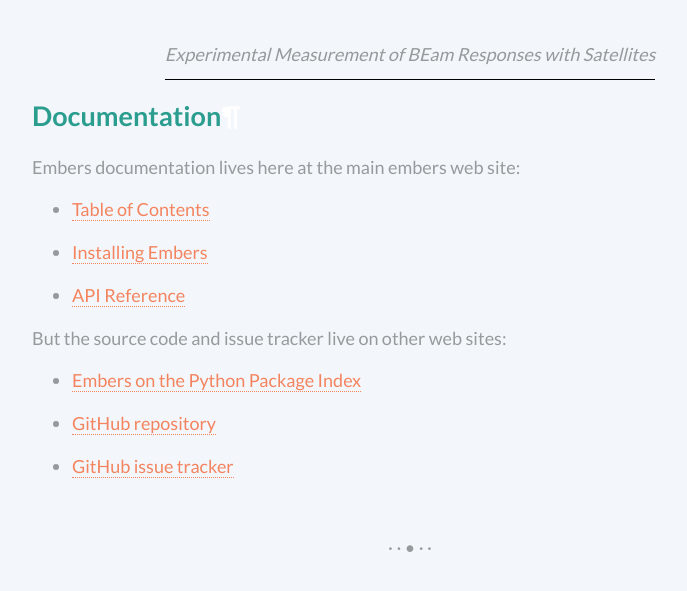
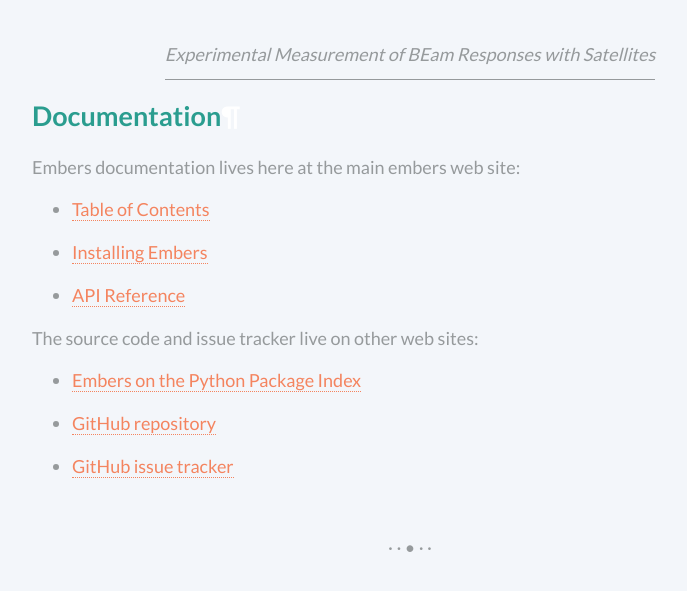
Before and after one commit to amanchokshi/EMBERS, a Sphinx documentation site: the page built from docs/index.rst, in a window 1280 px wide. Shown: the top 591 px of the page, without its empty margins (230-917 px from the left). Built offline with Sphinx 7.4.7, drawn with Linux system fonts in a browser that asks for light colours.

Commit message:
Satisfied with colorscheme. Fixed couple of docstrings

```diff
--- a/docs/_static/style.css
+++ b/docs/_static/style.css
@@ -82,7 +82,7 @@
 }
 h1, h2, h3 {
     font-family: "Lato-Bold";
-    color: #2a9d8f;
+    color: #2A9D8F;
 }
 #embers h1 {
     margin-bottom: 0;
@@ -94,14 +94,14 @@
     display: block;
 }
 .headerlink {
-    color: white;
+    color: #FFFFFF;
     box-shadow: none;
 }
 :hover > .headerlink {
-    color: #eee;
+    color: #EEEEEE;
 }
 :hover > .headerlink:hover {
-    color: #ddd;
+    color: #DDDDDD;
     box-shadow: none;
 }
 .motto {
@@ -110,22 +110,22 @@
 }
 .motto em {
     padding-bottom: 0.75em;
-    border-bottom: 1px solid black;
+    border-bottom: 1px solid #969A9C;
 }
 code, pre, tt, dt {
     font-family: "Fira Code", monospace, serif;
 }
 code, pre, tt {
-    background-color: #f9f8eb;
+    background-color: #F9F8Eb;
 }
 code, tt {
     border-radius: 3px;
-    border: 1px solid #e3dcca;
+    border: 1px solid #E3DCCA;
     padding: 1px 2px 2px;
     font-size: 0.83333333em;
 }
 a code:hover, a tt:hover {
-    border-color: #827c6b;
+    border-color: #827C6B;
 }
 code.py-obj {
     border: none;
@@ -155,7 +155,7 @@
     display: inline-block;
     padding-left: 4em;
     text-indent: -4em;
-    color: #f25c54;
+    color: #F25C54;
 }
 dt em {
     font-style: normal;
@@ -176,23 +176,23 @@
 }
 a {
     border-bottom: none;
-    color: #f4845f;
+    color: #F4845F;
     text-decoration: none;
 }
 a:hover {
     border-bottom: none;
-    color: #f25c54;
+    color: #F25C54;
     text-decoration: none;
 }
 
 li a, .motto a {
     border-bottom: dotted 1px;
-    color: #f4845f;
+    color: #F4845F;
     text-decoration: none;
 }
 li a:hover, .motto a:hover {
     border-bottom: none;
-    color: #f25c54;
+    color: #F25C54;
     text-decoration: none;
 }
 
@@ -224,7 +224,7 @@
     color: #888;
 }
 dt:target {
-   background-color: #f7b267;
+   background-color: #ccc;
 }
 .simple {
     line-height: 1.4em;
@@ -240,6 +240,7 @@
 @media screen and (min-width: 480px) {body {font-size: 1.125em;}}
 @media screen and (min-width: 640px) {body {max-width: 42em;}}
 
+/* The below has been modified with custom colors */
 /* To regenerate the following Pygments palette, run:
    pip install pygments-style-solarized
    pygmentize -S solarizedlight -f html > solarizedlight.css */
@@ -278,17 +279,17 @@
 .m { color: #2aa198 } /* Literal.Number */
 .s { color: #2aa198 } /* Literal.String */
 .na { color: #657b83 } /* Name.Attribute */
-.nb { color: #268bd2 } /* Name.Builtin */
-.nc { color: #268bd2 } /* Name.Class */
+.nb { color: #028090 } /* Name.Builtin */
+.nc { color: #028090 } /* Name.Class */
 .no { color: #b58900 } /* Name.Constant */
 .nd { color: #cb4b16 } /* Name.Decorator */
 .ni { color: #cb4b16 } /* Name.Entity */
 .ne { color: #cb4b16 } /* Name.Exception */
-.nf { color: #268bd2 } /* Name.Function */
+.nf { color: #028090 } /* Name.Function */
 .nl { color: #657b83 } /* Name.Label */
 .nn { color: #b58900 } /* Name.Namespace */
 .nx { color: #657b83 } /* Name.Other */
-.py { color: #268bd2 } /* Name.Property */
+.py { color: #028090 } /* Name.Property */
 .nt { color: #859900 } /* Name.Tag */
 .nv { color: #cd4b16 } /* Name.Variable */
 .ow { color: #859900 } /* Operator.Word */
@@ -308,8 +309,8 @@
 .sr { color: #2aa198 } /* Literal.String.Regex */
 .s1 { color: #2aa198 } /* Literal.String.Single */
 .ss { color: #2aa198 } /* Literal.String.Symbol */
-.bp { color: #268bd2; font-weight: bold } /* Name.Builtin.Pseudo */
-.vc { color: #268bd2 } /* Name.Variable.Class */
-.vg { color: #268bd2 } /* Name.Variable.Global */
-.vi { color: #268bd2 } /* Name.Variable.Instance */
+.bp { color: #028090; font-weight: bold } /* Name.Builtin.Pseudo */
+.vc { color: #028090 } /* Name.Variable.Class */
+.vg { color: #028090 } /* Name.Variable.Global */
+.vi { color: #028090 } /* Name.Variable.Instance */
 .il { color: #2aa198 } /* Literal.Number.Integer.Long */
--- a/docs/index.rst
+++ b/docs/index.rst
@@ -15,7 +15,7 @@
 - :doc:`installation`
 - :doc:`api`
 
-But the source code and issue tracker live on other web sites:
+The source code and issue tracker live on other web sites:
 
 * `Embers on the Python Package Index <https://pypi.org/project/embers/>`_
 
```
Also changed, not shown: 2 other files.
